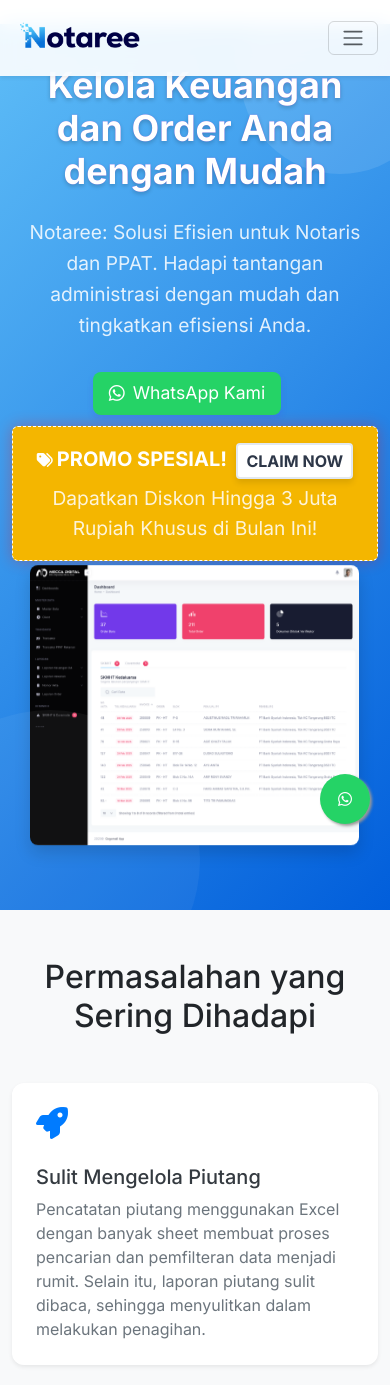
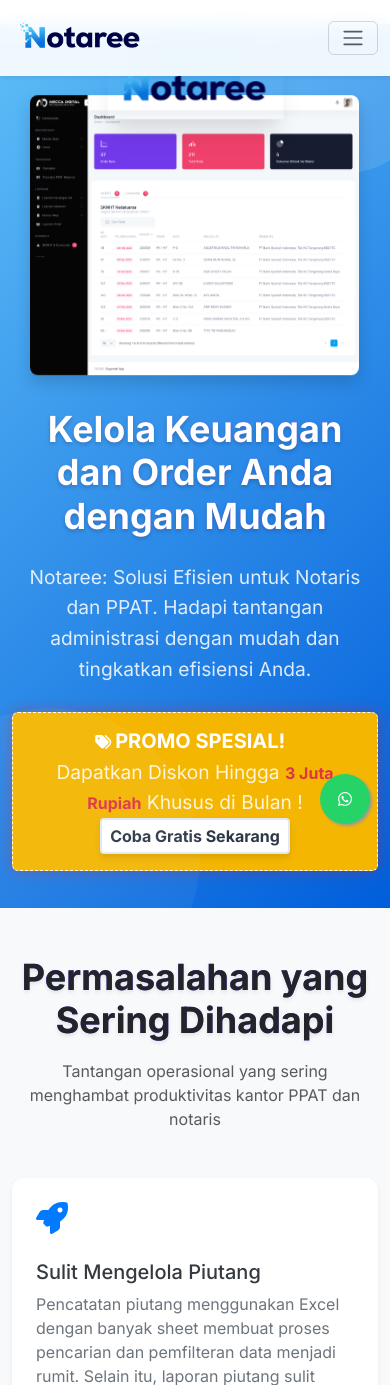
Before and after one commit to agengvcr/web_latip, a PHP site: page / in a window 390 px wide. Shown: the top 1385 px of the page. Run offline with PHP 8.4, Linux system fonts and the light colour scheme.

Commit message:
update UI tapi belum ada cta

```diff
--- a/index.html
+++ b/index.html
@@ -42,9 +42,6 @@
                         <a class="nav-link" href="#home">Home</a>
                     </li>
                     <li class="nav-item">
-                        <a class="nav-link" href="#masalah">Masalah</a>
-                    </li>
-                    <li class="nav-item">
                         <a class="nav-link" href="#about">About Us</a>
                     </li>
                     <li class="nav-item">
@@ -72,31 +69,40 @@
                     <h1 class="display-4 fw-bold animate-fade-up">Kelola Keuangan dan Order Anda dengan Mudah</h1>
                     <p class="lead animate-fade-up">Notaree: Solusi Efisien untuk Notaris dan PPAT. Hadapi tantangan administrasi dengan mudah dan tingkatkan efisiensi Anda.</p>
 
-                    <div class="mt-4 animate-fade-up">
-                        <button class="btn btn-primary btn-lg me-3" style="background: #25D366;"><i class="bi bi-whatsapp me-2"></i>WhatsApp Kami</button>
-                    </div>
+
                     <div class="discount-banner mt-3 p-3 bg-danger text-white rounded-2 animate__animated animate__pulse animate__infinite" style="box-shadow: 0 0 15px rgba(255,0,0,0.3); border: 1px dashed white;">
                         <div class="d-flex align-items-center justify-content-between">
                             <div>
-                                <h5 class="mb-1 fw-bold"><i class="fas fa-tags me-1"></i>PROMO SPESIAL!&nbsp;&nbsp;<button class="btn btn-light btn-sm fw-bold">CLAIM NOW</button></h5>
-                                <p class="mb-0">Dapatkan Diskon Hingga 3 Juta Rupiah Khusus di Bulan Ini!
-                                </p>
+                                <h5 class="mb-1 fw-bold"><i class="fas fa-tags me-1"></i>PROMO SPESIAL!&nbsp;&nbsp;</h5>
+                                <p class="mb-0">Dapatkan Diskon Hingga <b class="text-danger fs-8">3 Juta Rupiah</b> Khusus di Bulan <?php echo date('F Y'); ?>!</p>
+                                <button class="btn btn-light btn-sm fw-bold">Coba Gratis Sekarang</button>
                             </div>
                         </div>
                     </div>
                 </div>
-                <div class="col-lg-6 hero-image-slider" data-aos="fade-left">
+                <div class="col-lg-6 hero-image" data-aos="fade-left" style="position:relative;">
                     <img src="assets/dashboard.png" alt="Dashboard Aplikasi Notaree - Tampilan Antarmuka" class="img-fluid rounded-3 shadow">
+                    <div class="logo-hero-notaree" style="position: absolute; top: 3%; left: 50%; transform: translate(-50%, -50%); z-index: 10;">
+                        <img src="assets/logo.png" alt="Notaree Logo" style="width:200px; height:auto;">
+                    </div>
                 </div>
             </div>
         </div>
     </section>
 
-
     <!-- Solusi Section -->
     <section id="masalah" class="py-5 bg-light">
         <div class="container">
-            <h2 class="text-center mb-5" data-aos="fade-up">Permasalahan yang Sering Dihadapi</h2>
+            <div class="text-center mb-5">
+                <h2 class="display-4 fw-bold mb-3" data-aos="fade-up">
+                    Permasalahan yang Sering Dihadapi
+                </h2>
+                <h5 class="text-muted fw-light" data-aos="fade-up" data-aos-delay="100">
+                    <span class=" pb-2">
+                        Tantangan operasional yang sering menghambat produktivitas kantor PPAT dan notaris
+                    </span>
+                </h5>
+            </div>
             <div class="row g-4">
                 <div class="col-md-6" data-aos="fade-up" data-aos-delay="100">
                     <div class="card h-100 border-0 shadow-sm">
@@ -146,10 +152,56 @@
         </div>
     </section>
 
+     <!-- About Us Section -->
+     <section id="about" class="py-5 bg-gradient-primary">
+        <div class="container">
+            <div class="row align-items-center g-5">
+                <div class="col-lg-6" data-aos="fade-right" data-aos-delay="100">
+                    <div class="d-flex align-items-center justify-content-start mb-4">
+                        <div class="d-flex align-items-center">
+                            <img src="assets/logo.png" alt="Notaree Logo" style="height: 4em; width: auto; margin-left: 5px;">
+                        </div>
+                    </div>
+                    <p class="mb-4 text-white-75" style="text-align: justify;">Berangkat dari permasalahan tersebut, kami menciptakan Notaree — sebuah aplikasi manajemen kantor notaris yang dirancang khusus untuk membantu mencatat, memantau, dan mengelola seluruh proses secara menyeluruh.</p>
+                    <p class="mb-4 text-white-75" style="text-align: justify;">Notaree lahir dari kebutuhan nyata di lapangan. Kami memahami betapa kompleksnya pengelolaan keuangan dan proses kerja di kantor notaris.</p>
+
+                    <div class="row g-4 mb-4">
+                        <div class="col-12" data-aos="fade-up" data-aos-delay="200">
+                            <div class="discount-banner mt-3 p-3 bg-danger text-white rounded-2 animate__animated animate__pulse animate__infinite" style="box-shadow: 0 0 15px rgba(255,0,0,0.3); border: 1px dashed white;">
+                                <div class="d-flex align-items-center justify-content-between">
+                                    <div>
+                                        <h5 class="mb-1 fw-bold"><i class="fas fa-tags me-1"></i>PROMO SPESIAL!&nbsp;&nbsp;</h5>
+                                        <p class="mb-0">Dapatkan Diskon Hingga <b class="text-danger fs-8">3 Juta Rupiah</b> Khusus di Bulan <?php echo date('F Y'); ?>!</p>
+                                        <button class="btn btn-light btn-sm fw-bold">Coba Gratis Sekarang</button>
+                                    </div>
+                                </div>
+                            </div>
+                        </div>
+                    </div>
+                </div>
+                <div class="col-lg-6" data-aos="fade-left" data-aos-delay="100">
+                    <div class="position-relative">
+                        <img src="assets/dashboard.png" alt="Aplikasi Image" class="img-fluid rounded-3 shadow">
+                        <div class="position-absolute top-0 start-0 w-100 h-100 opacity-10 rounded-3"></div>
+                    </div>
+                </div>
+            </div>
+        </div>
+    </section>
+
     <!-- Features Section -->
     <section id="features" class="py-5">
         <div class="container">
-            <h2 class="text-center mb-5" data-aos="fade-up">Our Features</h2>
+            <div class="text-center mb-5">
+                <h2 class="display-4 fw-bold mb-2" data-aos="fade-up">
+                   Fitur Notaree
+                </h2>
+                <h5 class="text-muted fw-light" data-aos="fade-up" data-aos-delay="100">
+                    <span class=" pb-2">
+                        Selesaikan masalah kantor PPAT & Notaris anda dengan fitur dari Notaree
+                    </span>
+                </h5>
+            </div>
             <div class="row g-4">
                 <div class="col-md-4" data-aos="fade-up" data-aos-delay="100">
                     <div class="feature-card card h-100 border-0 shadow-sm">
@@ -215,38 +267,6 @@
                             <h5 class="card-title">Laporan Bulanan Akta</h5>
                             <p class="card-text">Buat laporan bulanan akta secara otomatis.</p>
                         </div>
-                    </div>
-                </div>
-            </div>
-        </div>
-    </section>
-
-    <!-- About Us Section -->
-    <section id="about" class="py-5 bg-gradient-primary">
-        <div class="container">
-            <div class="row align-items-center g-5">
-                <div class="col-lg-6" data-aos="fade-right" data-aos-delay="100">
-                    <h2 class="mb-4 text-white">Tentang Notaree</h2>
-                    <p class="lead mb-4 text-white-75">Notaree lahir dari kebutuhan nyata di lapangan. Kami memahami betapa kompleksnya pengelolaan keuangan dan proses kerja di kantor notaris.</p>
-                    <p class="mb-4 text-white-75">Berangkat dari permasalahan tersebut, kami menciptakan Notaree — sebuah aplikasi manajemen kantor notaris yang dirancang khusus untuk membantu mencatat, memantau, dan mengelola seluruh proses secara menyeluruh.</p>
-
-                    <div class="row g-4 mb-4">
-                        <div class="col-12" data-aos="fade-up" data-aos-delay="200">
-                            <div class="discount-banner p-4 bg-danger text-white rounded-3 shadow-sm animate__animated animate__pulse animate__infinite">
-                                <div class="d-flex align-items-center justify-content-between">
-                                    <div>
-                                        <h4 class="mb-2 fw-bold"><i class="fas fa-tags me-2"></i>PROMO SPESIAL!&nbsp;&nbsp;<button class="btn btn-light btn-xs fw-bold">CLAIM NOW</button></h4>
-                                        <p class="mb-0 fs-5">Dapatkan Diskon Hingga 3 Juta Rupiah Khusus di Bulan Ini!</p>
-                                    </div>
-                                </div>
-                            </div>
-                        </div>
-                    </div>
-                </div>
-                <div class="col-lg-6" data-aos="fade-left" data-aos-delay="100">
-                    <div class="position-relative">
-                        <img src="assets/dashboard.png" alt="Aplikasi Image" class="img-fluid rounded-3 shadow">
-                        <div class="position-absolute top-0 start-0 w-100 h-100 opacity-10 rounded-3"></div>
                     </div>
                 </div>
             </div>
@@ -467,7 +487,6 @@
                     <h5 class="text-white mb-4">Menu Utama</h5>
                     <ul class="list-unstyled footer-links">
                         <li><a href="#home"><i class="fas fa-home me-2"></i>Home</a></li>
-                        <li><a href="#masalah"><i class="fas fa-exclamation-circle me-2"></i>Masalah</a></li>
                         <li><a href="#about"><i class="fas fa-users me-2"></i>About Us</a></li>
                         <li><a href="#features"><i class="fas fa-star me-2"></i>Fitur</a></li>
                         <li><a href="#keunggulan"><i class="fas fa-trophy me-2"></i>Keunggulan</a></li>
@@ -478,20 +497,20 @@
                 <div class="col-lg-3 col-md-6">
                     <h5 class="text-white mb-4">Kontak Kami</h5>
                     <ul class="list-unstyled footer-links">
-                        <li><i class="fas fa-phone me-2"></i>+62 812-3456-7890</li>
-                        <li><i class="fas fa-envelope me-2"></i>info@notaree.com</li>
-                        <li><i class="fas fa-map-marker-alt me-2"></i>Jakarta, Indonesia</li>
+                        <li><i class="fas fa-phone me-2"></i>+62 821-2006-6836</li>
+                        <li><i class="fas fa-envelope me-2"></i>meccadigitalnusantara@gmail.com</li>
+                        <li><i class="fas fa-map-marker-alt me-2"></i>Tangerang, Indonesia</li>
                     </ul>
                 </div>
                 <div class="col-lg-3 col-md-6">
-                    <h5 class="text-white mb-4">Newsletter</h5>
+                    <!-- <h5 class="text-white mb-4">Newsletter</h5>
                     <p class="text-white-50 mb-4">Berlangganan newsletter kami untuk mendapatkan update terbaru.</p>
                     <form class="newsletter-form">
                         <div class="input-group mb-3">
                             <input type="email" class="form-control" placeholder="Email address" aria-label="Email address">
                             <button class="btn btn-primary" type="submit">Subscribe</button>
                         </div>
-                    </form>
+                    </form> -->
                 </div>
             </div>
             <hr class="mt-4 mb-3 border-white-50">
--- a/styles.css
+++ b/styles.css
@@ -2,6 +2,36 @@
 * {
     font-family: 'Inter', sans-serif;
     font-size: 16px;
+}
+
+/* Mobile Responsive Styles */
+@media (max-width: 768px) {
+    .display-4 {
+        font-size: 1.75rem !important;
+    }
+
+    h2 {
+        font-size: 1.5rem !important;
+    }
+
+    .hero-section .row {
+        flex-direction: column-reverse;
+    }
+
+    .hero-image {
+        margin-top: 2rem;
+    }
+
+    .navbar-collapse {
+        background: white;
+        padding: 1rem;
+        margin-top: 1rem;
+        border-radius: 0.5rem;
+    }
+
+    .feature-card {
+        margin-bottom: 1.5rem;
+    }
 }
 
 /* Floating animation */
```
